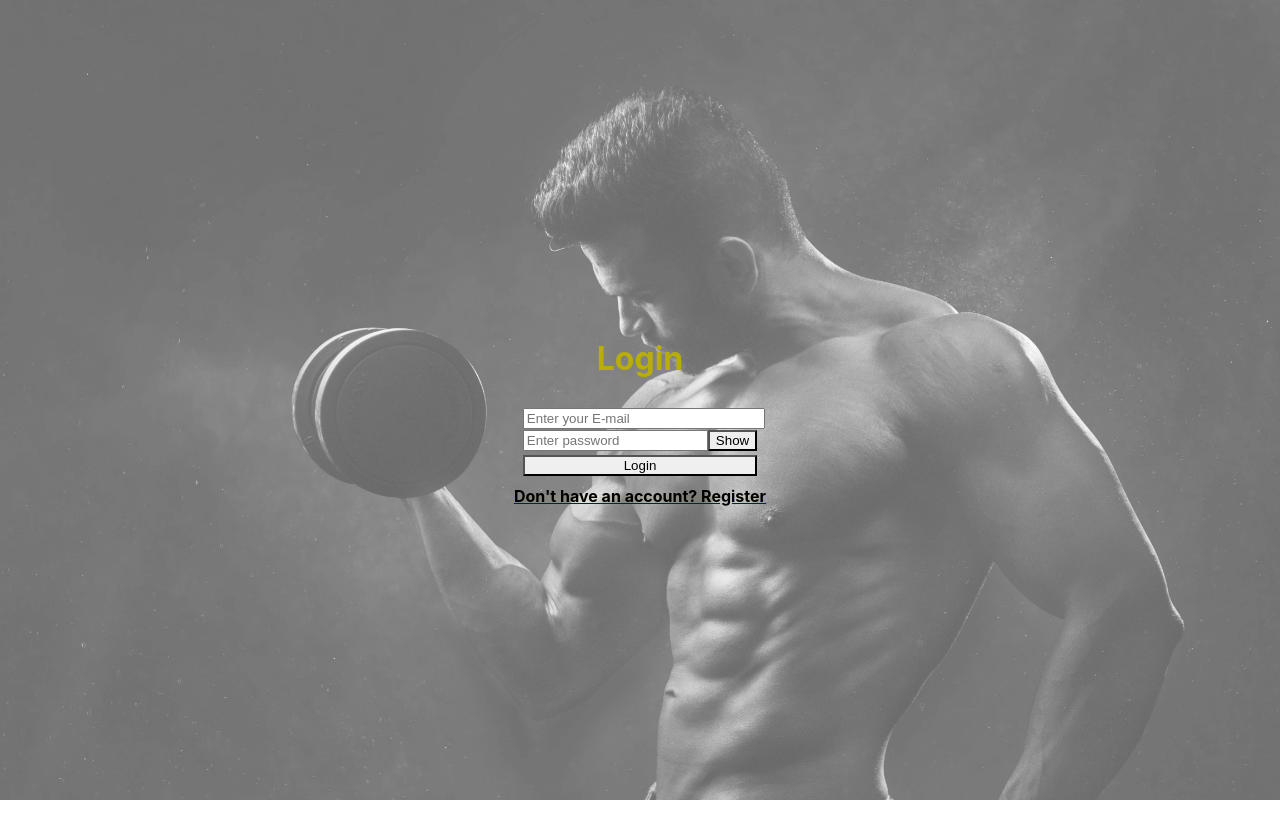
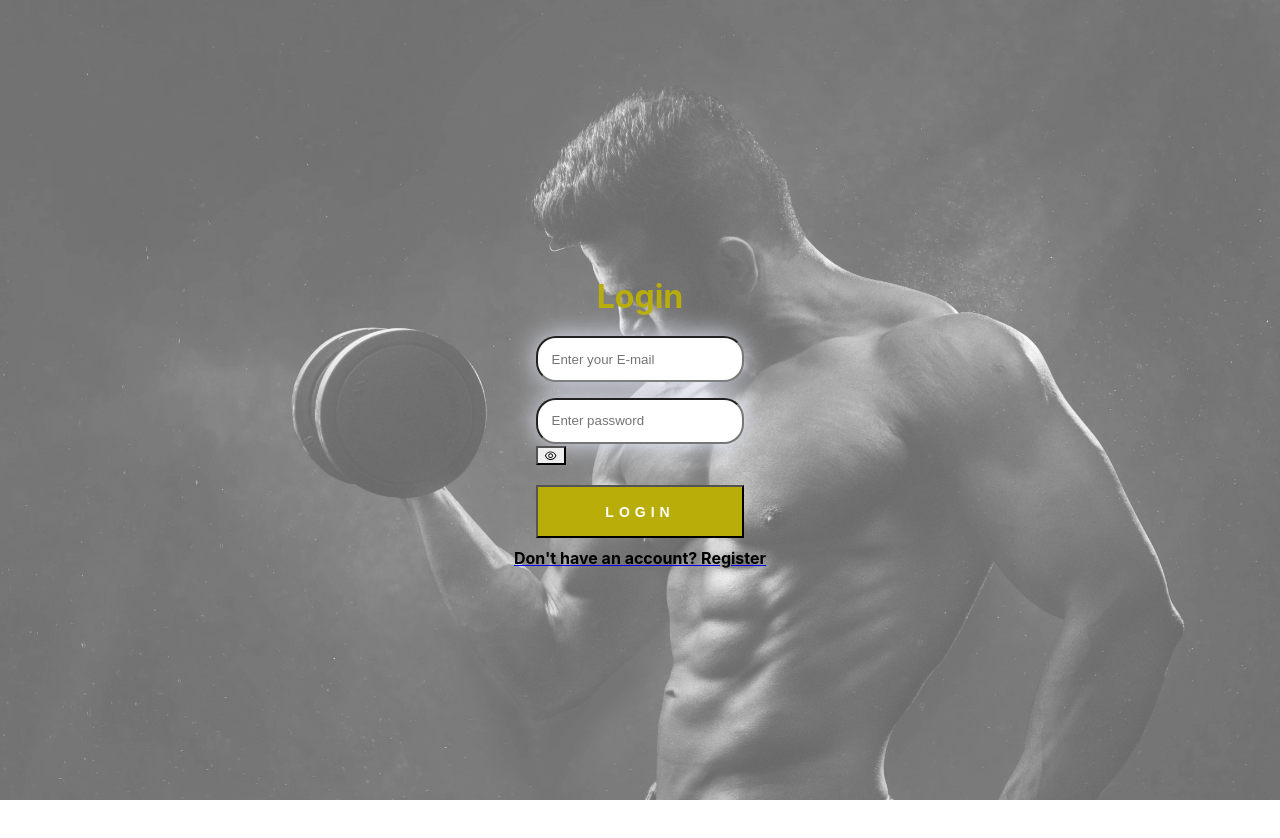
Before and after one commit to ozge-ozersahin/mutation-app, a React (Create React App) app: page /login in a window 1280 px wide. Built offline with nearby package versions, Linux system fonts and the light colour scheme.

Commit message:
login css updated

```diff
--- a/package.json
+++ b/package.json
@@ -10,7 +10,8 @@
     "@testing-library/react": "^13.4.0",
     "@testing-library/user-event": "^13.5.0",
     "framer-motion": "^11.2.0",
-    "react": "^18.2.0",
+    "icons": "^1.0.0",
+    "react": "^18.3.1",
     "react-dom": "^18.2.0",
     "react-icons": "^5.2.1",
     "react-router-dom": "^6.24.1",
--- a/src/App.js
+++ b/src/App.js
@@ -1,5 +1,4 @@
 import "./App.css";
-import { Header } from "./components/Header/header";
 import { Home } from "./components/Home/home";
 import { Login } from "./components/Login/login";
 import { User } from "./components/User/user";
@@ -18,7 +17,6 @@ const App = () => {
         <Route path="/user" element={<User />} />
         <Route path="/register" element={<Register />} />
       </Routes>
-      {/* <Header></Header> */}
     </Router>
 
   );
--- a/src/components/Login/login.css
+++ b/src/components/Login/login.css
@@ -1,3 +1,4 @@
+
 .login {
     display: flex;
     flex-direction: column;
@@ -13,11 +14,23 @@
     margin-bottom: 20px;
 }
 
+
+.login form {
+    display: flex;
+    flex-direction: column;
+    gap: 1em;
+}
+
 .login .email,
-.login .password {
-    margin-top: 10px;
-    width: 100%;
-    max-width: 300px;
+.login .passwordInput {
+    background: hsl(0deg 0% 100%);
+    box-shadow: 0 0 2em hsl(231deg 62% 94%);
+    padding: 1em;
+    display: flex;
+    flex-direction: column;
+    gap: 0.5em;
+    border-radius: 20px;
+    color: hsl(0deg 0% 30%);
 }
 
 /* .login .toggleButton {
@@ -33,6 +46,13 @@
 }
 
 .loginButton {
-    width: 100%;
-    max-width: 300px;
+    display: inline-block;
+    font-size: 14px;
+    padding: 17px 50px 16px;
+    color: #ffffff;
+    background: #b8ad09;;
+    line-height: normal;
+    letter-spacing: 5px;
+    text-transform: uppercase;
+    font-weight: 700;
 }
--- a/src/components/Login/login.js
+++ b/src/components/Login/login.js
@@ -1,6 +1,7 @@
 import React, { useState } from "react";
 import { useNavigate } from "react-router-dom";
 import { Input, Button } from "@chakra-ui/react";
+import { AiOutlineEye, AiOutlineEyeInvisible } from "react-icons/ai";
 import "./login.css";
 
 export const Login = () => {
@@ -46,7 +47,7 @@ export const Login = () => {
                         onChange={(e) => setPassword(e.target.value)}
                     />
                     <Button className="toggleButton" onClick={handleClick}>
-                        {show ? 'Hide' : 'Show'}
+                        {show ? <AiOutlineEyeInvisible /> : <AiOutlineEye />}
                     </Button>
                 </div>
                 <Button type="submit" className="loginButton" mt={4}>Login</Button>
--- a/src/components/User/user.js
+++ b/src/components/User/user.js
@@ -1,4 +1,5 @@
 import React from "react";
+
 
 
 export const User = () => {
```
Also changed, not shown: 1 other file (tests, documents, lock files or other folders).
